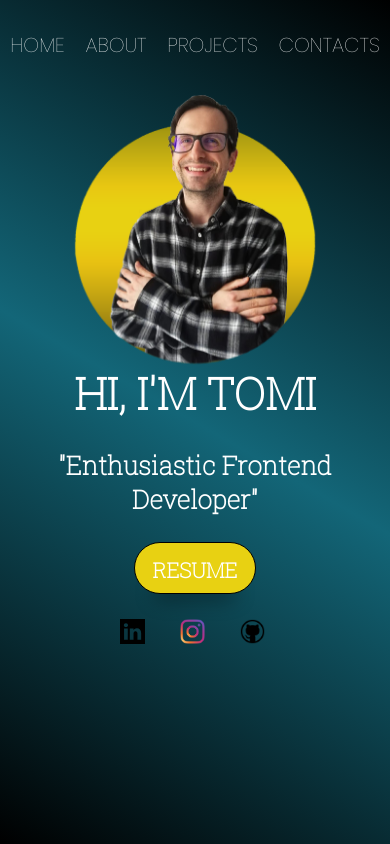
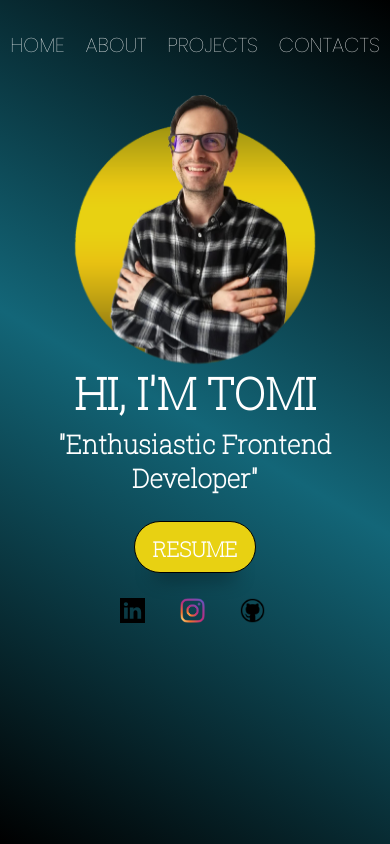
Before and after one commit to TomislavBrdaric/myPortfolio, a React (Create React App) app: page / in a window 390 px wide. Built offline with nearby package versions, Linux system fonts and the light colour scheme.

Commit message:
changed greeting margin on home page for mobile

```diff
--- a/src/components/MainContent.styles.scss
+++ b/src/components/MainContent.styles.scss
@@ -200,6 +200,9 @@
     .greeting_container {
         .greeting {
             font-size: 24px;
+            h3 {
+                margin-top: 5px;
+            }
         }
         .resume_container {
             display: inline;
```
